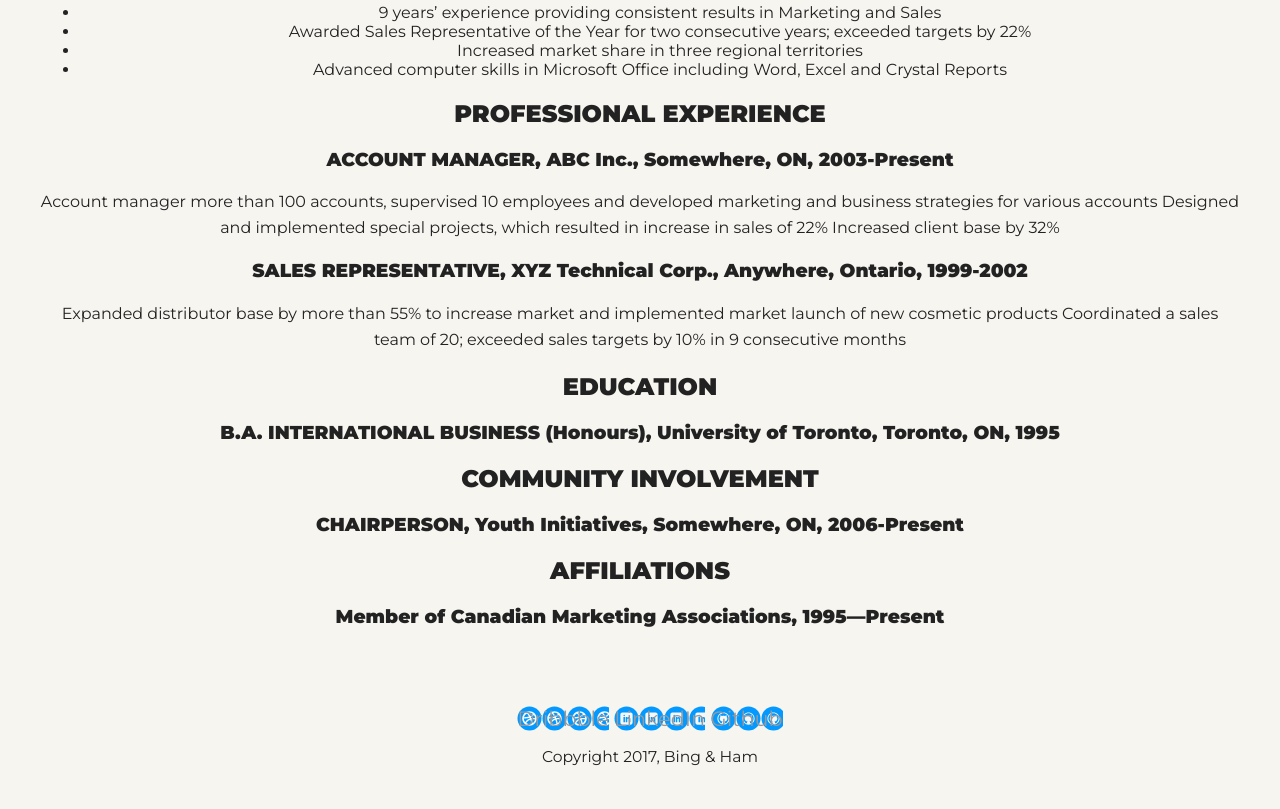
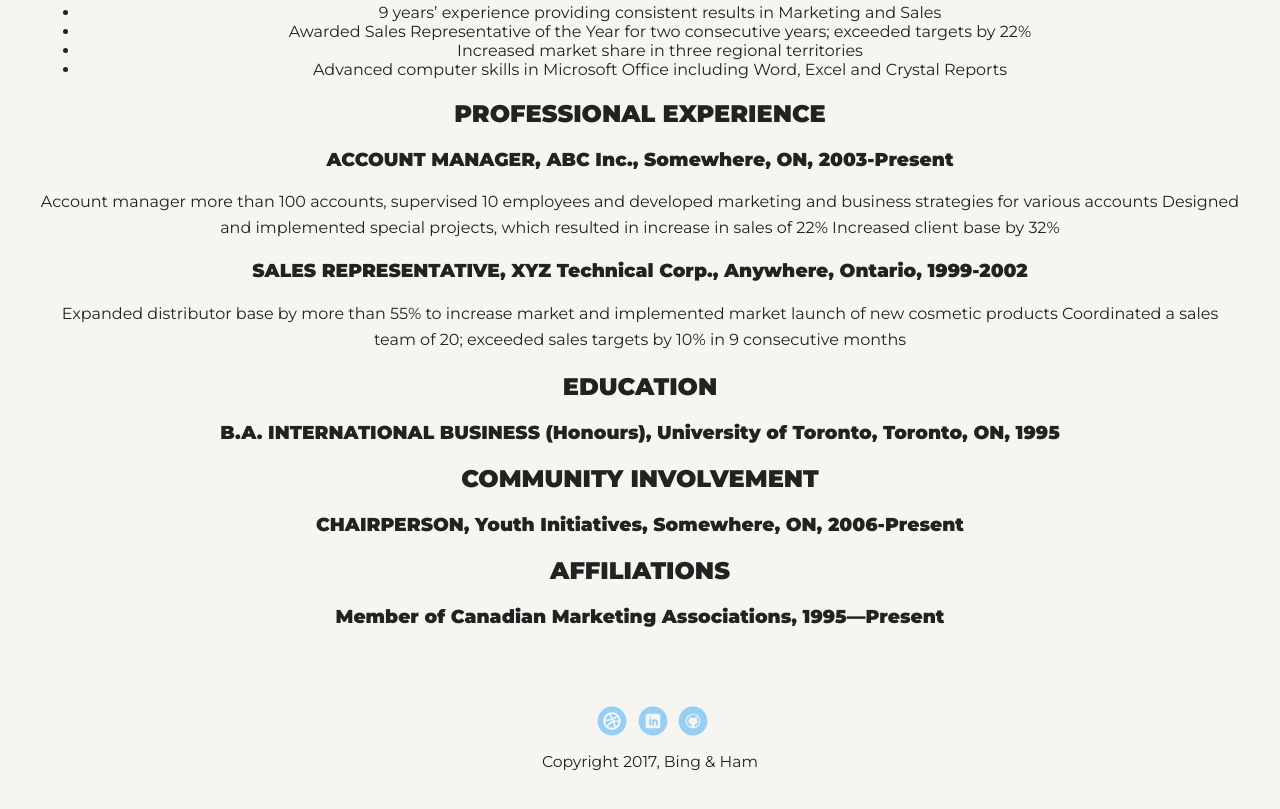
Before and after one commit to mattbingco/PRO-ONE, a plain HTML site: page experience.html in a window 1280 px wide. Shown: the part 556-1365 px from the top of the page. Drawn offline with Linux system fonts and the light colour scheme.

Commit message:
put back class

```diff
--- a/experience.html
+++ b/experience.html
@@ -58,9 +58,9 @@ Coordinated a sales team of 20; exceeded sales targets by 10% in 9 consecutive m
     </main>
     <footer>
       <ul>
-        <li><a href="https://dribbble.com/BingandHam" class="dribbble">Dribbble</a></li>
-        <li><a href="https://www.linkedin.com/in/bingandham" class="linkedin">LinkedIn</a></li>
-        <li><a href="https://github.com/mattbingco" class="github">Github</a></li>
+        <li><a href="https://dribbble.com/BingandHam" class="social dribbble">Dribbble</a></li>
+        <li><a href="https://www.linkedin.com/in/bingandham" class="social linkedin">LinkedIn</a></li>
+        <li><a href="https://github.com/mattbingco" class="social github">Github</a></li>
       </ul>
       <p class="copyright">Copyright 2017, Bing &amp; Ham</p>
     </footer>
```
Also changed, not shown: index.html (+3 -3 lines).
